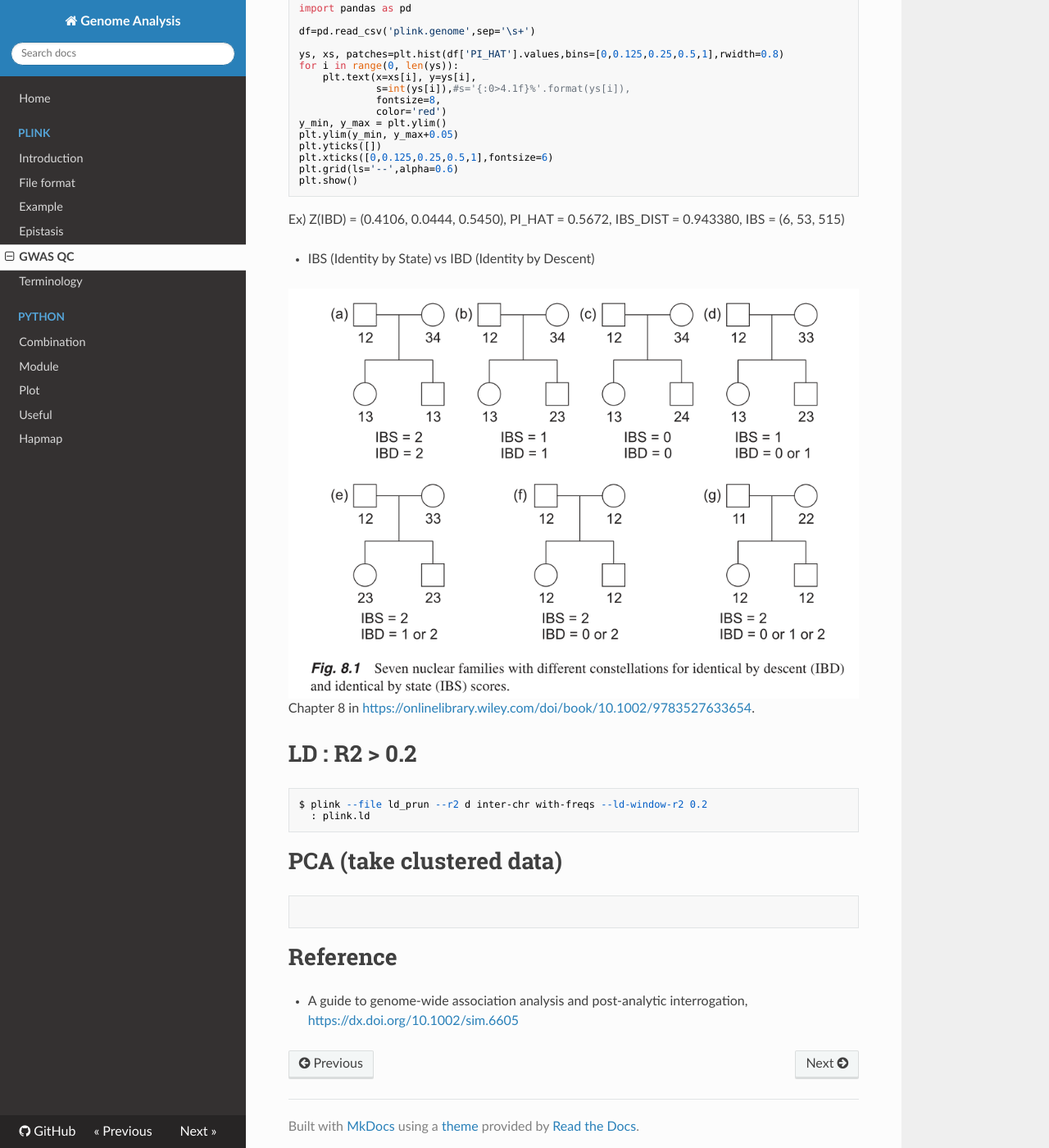
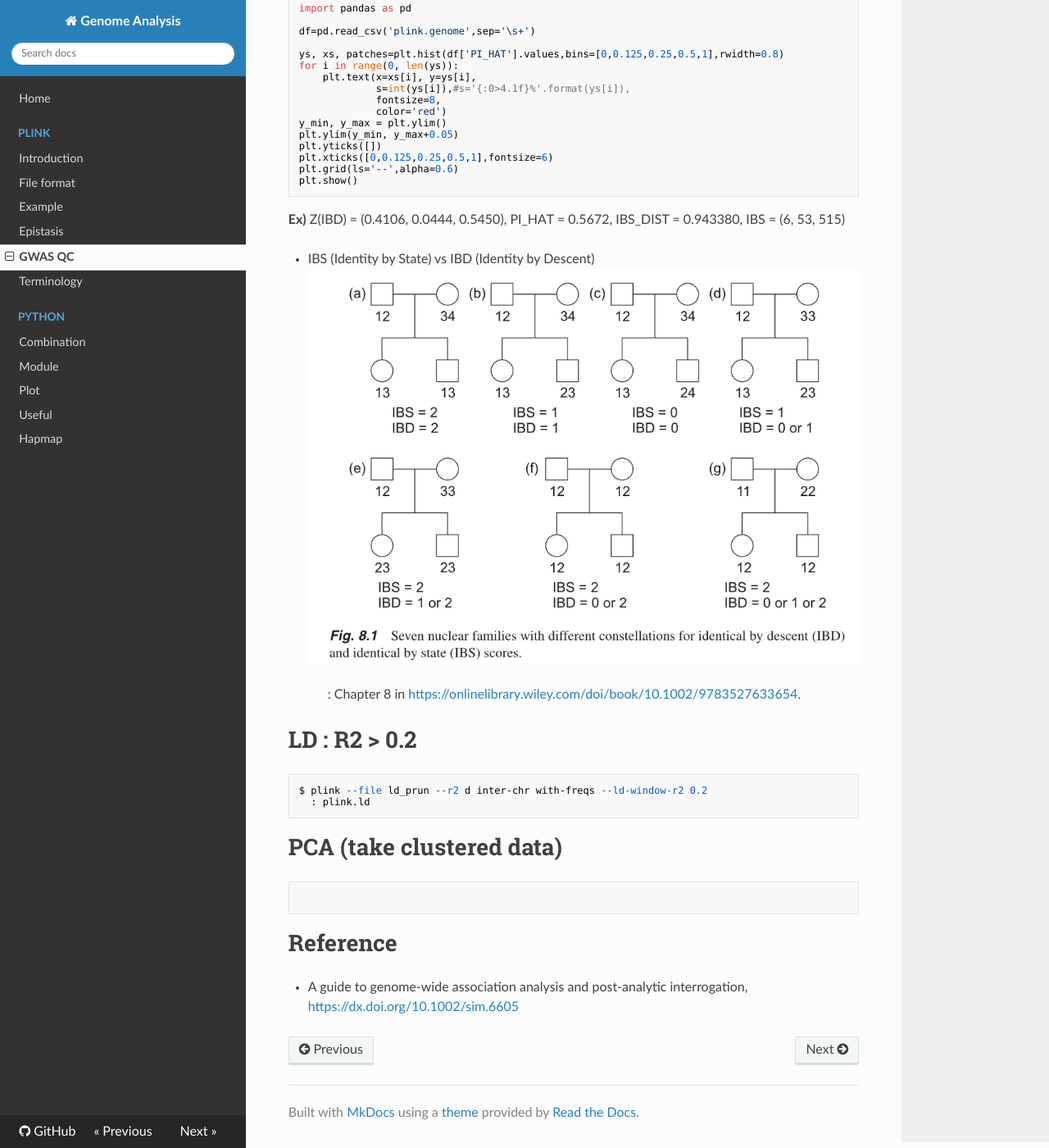
Before and after one commit to WonyoungCho/plink, an MkDocs documentation site: the page built from docs/GWAS.md, in a window 1280 px wide and 1400 px high, scrolled down 1362 px. Shown: the whole window at 82% size. Built offline with MkDocs 1.6.1, drawn with Linux system fonts in a browser that asks for light colours; nearby versions of some CDN libraries; old or Windows-style settings are respelled for this version of MkDocs.

Commit message:
Update GWAS.md

````diff
--- a/docs/GWAS.md
+++ b/docs/GWAS.md
@@ -73,12 +73,11 @@ plt.xticks([0,0.125,0.25,0.5,1],fontsize=6)
 plt.grid(ls='--',alpha=0.6)
 plt.show()
 ```
-Ex) Z(IBD) = (0.4106, 0.0444, 0.5450), PI_HAT = 0.5672, IBS_DIST = 0.943380, IBS = (6, 53, 515)
+**Ex)** Z(IBD) = (0.4106, 0.0444, 0.5450), PI_HAT = 0.5672, IBS_DIST = 0.943380, IBS = (6, 53, 515)
 
 - IBS (Identity by State) vs IBD (Identity by Descent)
-
 ![IBS_IBD](./image/IBS_IBD.PNG)
-Chapter 8 in <https://onlinelibrary.wiley.com/doi/book/10.1002/9783527633654>.
+> : Chapter 8 in <https://onlinelibrary.wiley.com/doi/book/10.1002/9783527633654>.
 
 # LD : R2 > 0.2
 ```
````
